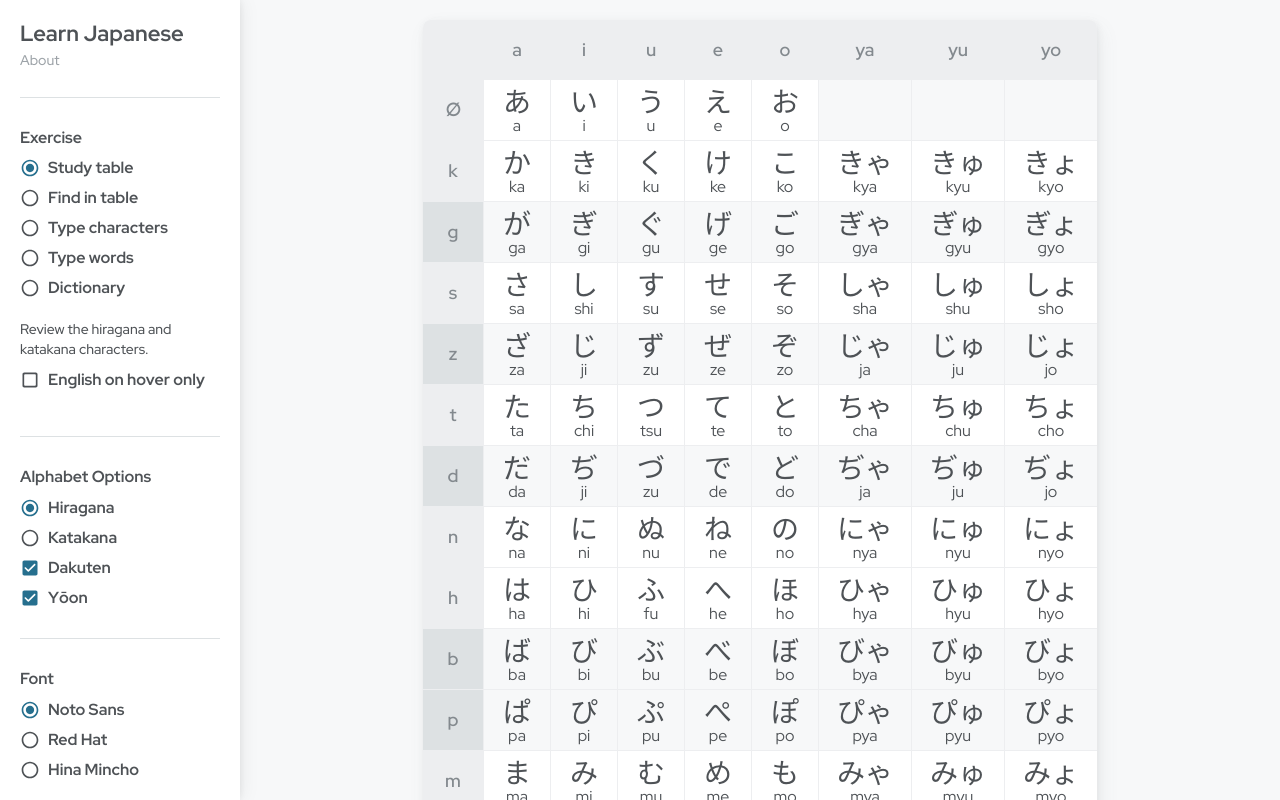
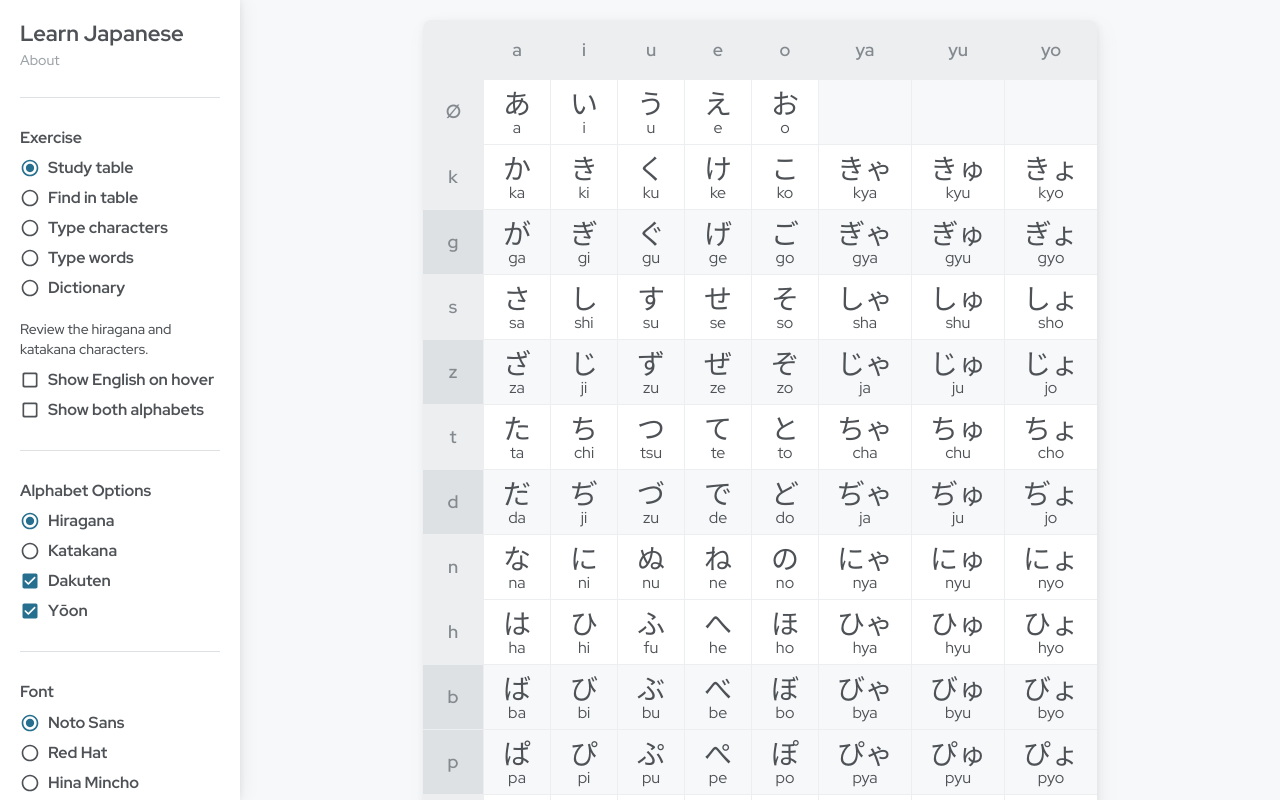
Before and after one commit to updownupdown/learn-japanese, a React (Create React App) app: page / in a window 1280 px wide. Built offline with nearby package versions, Linux system fonts and the light colour scheme; a web font is replaced by a local one.

Commit message:
Show both alphabets in study table

```diff
--- a/src/components/Nav.tsx
+++ b/src/components/Nav.tsx
@@ -81,9 +81,10 @@ export const Nav = ({
             <p className="nav__instructions">{instructions[settings.mode]}</p>
 
             {settings.mode === Modes.tableStudy && (
+              <>
                 <Checkbox
                   name="english-on-hover"
-                label="English on hover only"
+                  label="Show English on hover"
                   isChecked={settings.englishOnHover}
                   onChange={() => {
                     setSettings({
@@ -92,6 +93,18 @@ export const Nav = ({
                     });
                   }}
                 />
+                <Checkbox
+                  name="show-both-alphabets"
+                  label="Show both alphabets"
+                  isChecked={settings.showBothAlphabets}
+                  onChange={() => {
+                    setSettings({
+                      ...settings,
+                      showBothAlphabets: !settings.showBothAlphabets,
+                    });
+                  }}
+                />
+              </>
             )}
           </MenuSection>
 
--- a/src/components/TableFind.scss
+++ b/src/components/TableFind.scss
@@ -62,12 +62,11 @@
 
   &__table-wrap {
     @include table-wrap-style;
+    margin: 0 auto;
   }
 
   &__table {
     $legend-size: 60px;
-    $cell-height: 52px;
-    $cell-height-mobile: 38px;
     $cell-width: 58px;
     $cell-width-mobile: 38px;
     $cell-width-wide: 84px;
@@ -111,7 +110,7 @@
         flex-direction: column;
         justify-content: center;
         width: $cell-width;
-        height: $cell-height;
+        padding: 10px 0;
 
         background: var(--white);
         font-size: 28px;
@@ -121,8 +120,9 @@
         }
 
         @media #{$query-max-sm} {
+          padding: 8px 0;
+
           width: $cell-width-mobile;
-          height: $cell-height-mobile;
           font-size: 20px;
 
           &--wide {
--- a/src/components/TableStudy.scss
+++ b/src/components/TableStudy.scss
@@ -12,9 +12,15 @@
 .table-study {
   $legend-size: 60px;
   $legend-size-mobile: 40px;
-  $cell-height: 60px;
-  $cell-height-mobile: 50px;
-  $cell-height-hover-only: 50px;
+
+  // $cell-height: 60px;
+  // $cell-height-mobile: 50px;
+  // $cell-height-hover-only: 50px;
+
+  // $cell-height-both-alpha: 90px;
+  // $cell-height-mobile-both-alpha: 74px;
+  // $cell-height-hover-only-both-alpha: 76px;
+
   $cell-width: 66px;
   $cell-width-mobile: 44px;
   $cell-width-wide: 92px;
@@ -114,25 +120,36 @@
       flex-shrink: 0;
       gap: 4px;
       width: $cell-width;
-      height: $cell-height;
+      padding: 8px 0;
+      // height: $cell-height;
 
       background: var(--white);
 
+      // &--both-alphabets {
+      // height: $cell-height-both-alpha;
+      // }
       &--wide {
         width: $cell-width-wide;
       }
 
+      &--hover-only {
+        // height: $cell-height-hover-only;
+      }
+      // &--hover-only.cell--both-alphabets {
+      // height: $cell-height-hover-only-both-alpha;
+      // }
+
       @media #{$query-max-sm} {
-        height: $cell-height-mobile;
+        padding: 6px 0;
+        // height: $cell-height-mobile;
         width: $cell-width-mobile;
 
+        // &--both-alphabets {
+        // height: $cell-height-mobile-both-alpha;
+        // }
         &--wide {
           width: $cell-width-wide-mobile;
         }
-      }
-
-      &--hover-only {
-        height: $cell-height-hover-only;
       }
 
       &--dakuten,
@@ -160,6 +177,8 @@
 
         &--hover-only {
           cursor: pointer;
+
+          &.cell__character--en {
             display: flex;
             align-items: center;
             justify-content: center;
@@ -169,11 +188,6 @@
             width: 100%;
             height: 100%;
 
-          &.cell__character--jp {
-            z-index: 2;
-            opacity: 1;
-          }
-          &.cell__character--en {
             opacity: 0;
             z-index: 1;
             font-size: 20px;
--- a/src/components/TableStudy.tsx
+++ b/src/components/TableStudy.tsx
@@ -62,12 +62,14 @@ export const TableStudy = ({ settings }: Props) => {
                         cell === null && "cell--null",
                         cell?.exception && "cell--exception",
                         row.dakuten && "cell--dakuten",
-                        settings.englishOnHover && "cell--hover-only"
+                        settings.englishOnHover && "cell--hover-only",
+                        settings.showBothAlphabets && "cell--both-alphabets"
                       )}
                     >
                       {cell && (
                         <>
-                          {settings.alphabet === AlphabetTypes.hiragana ? (
+                          {(settings.alphabet === AlphabetTypes.hiragana ||
+                            settings.showBothAlphabets) && (
                             <span
                               className={clsx(
                                 "cell__character cell__character--jp font-jp",
@@ -77,7 +79,10 @@ export const TableStudy = ({ settings }: Props) => {
                             >
                               {cell.hg}
                             </span>
-                          ) : (
+                          )}
+
+                          {(settings.alphabet === AlphabetTypes.katakana ||
+                            settings.showBothAlphabets) && (
                             <span
                               className={clsx(
                                 "cell__character cell__character--jp font-jp",
@@ -88,6 +93,7 @@ export const TableStudy = ({ settings }: Props) => {
                               {cell.kk}
                             </span>
                           )}
+
                           <span
                             className={clsx(
                               "cell__character cell__character--en",
```
Lines whose indentation alone changed are shown as unchanged.
